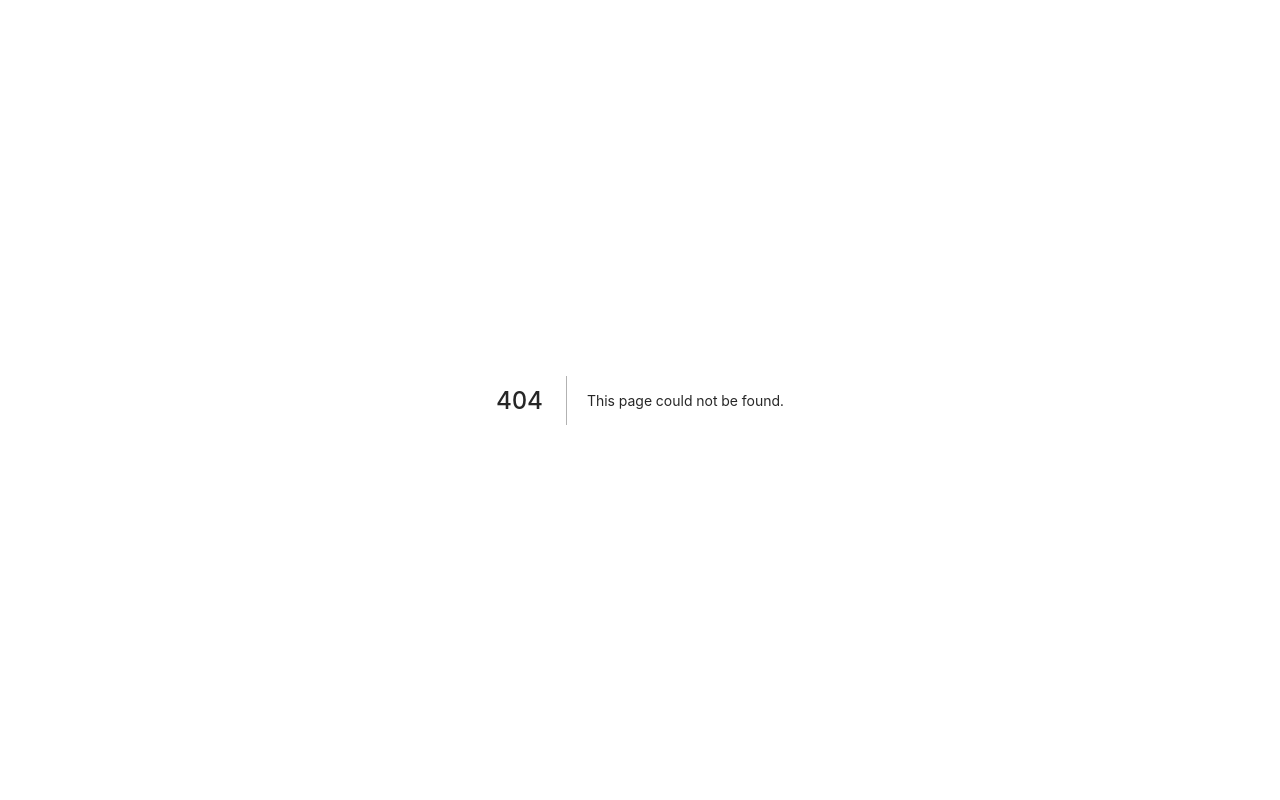
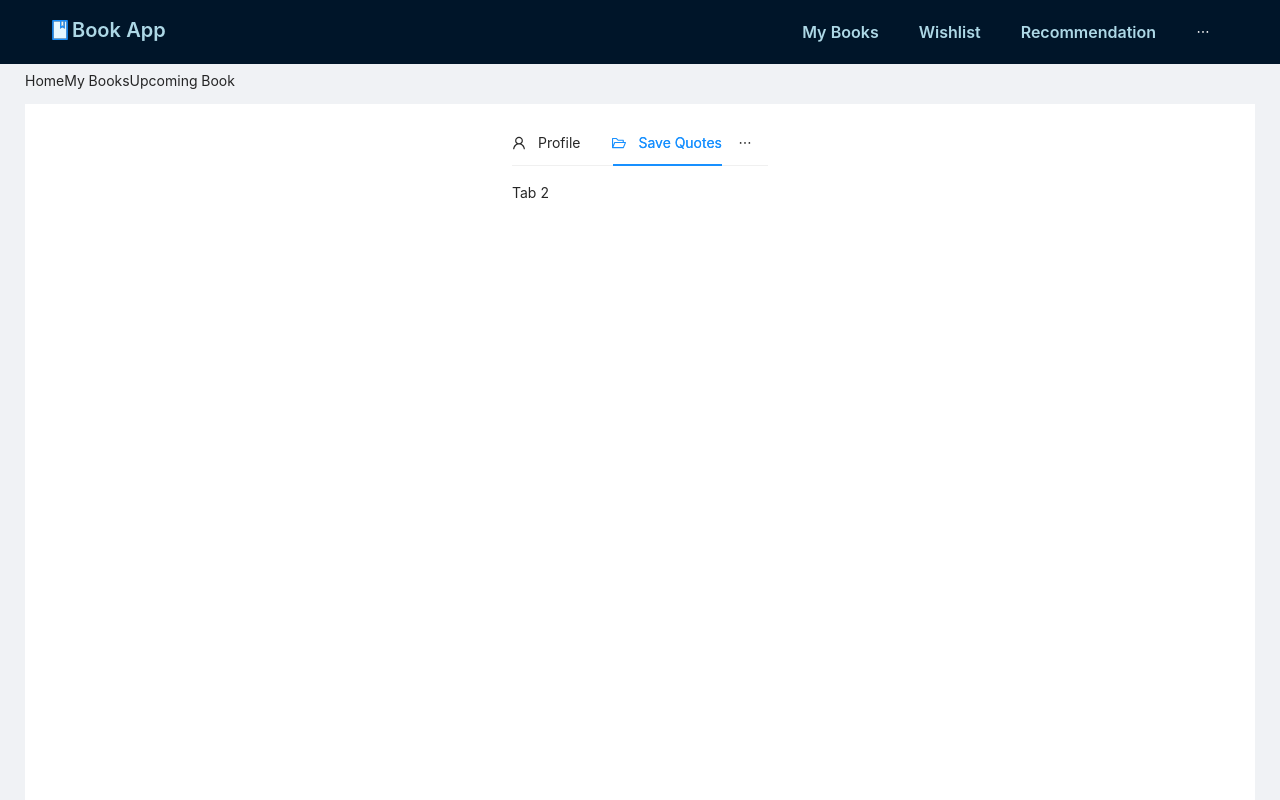
Before and after one commit to dannycahyo/book-super-app, a Next.js app: page /profile in a window 1280 px wide. Before the commit this address had no page. Shown: the top 800 px of the page. Built offline with nearby package versions, Linux system fonts and the light colour scheme.

Commit message:
initialize-profile-page

```diff
--- /dev/null
+++ b/components/Profile/PersonalInfo.tsx
@@ -0,0 +1,53 @@
+import React, { useState } from "react";
+import { Row, Col, Form, Input, Button, Typography } from "antd";
+
+const PersonalInfo = () => {
+  const [emailValue, setEmailValue] = useState<string>("");
+  const [passwordValue, setPasswordValue] = useState<string>("");
+  const [userName, setUserName] = useState<string>("");
+
+  return (
+    <Row justify="center" align="middle" className="py-8">
+      <Col span={24}>
+        <Form
+          layout="vertical"
+          initialValues={{ remember: true }}
+          autoComplete="off"
+        >
+          <Form.Item label="Username" name="username">
+            <Input
+              allowClear
+              onChange={(event: React.ChangeEvent<HTMLInputElement>) =>
+                setUserName(event.target.value)
+              }
+              value={userName}
+            />
+          </Form.Item>
+
+          <Form.Item label="Email" name="email">
+            <Input
+              allowClear
+              onChange={(event: React.ChangeEvent<HTMLInputElement>) =>
+                setEmailValue(event.target.value)
+              }
+              value={emailValue}
+            />
+          </Form.Item>
+
+          <Form.Item label="Password" name="password">
+            <Input
+              allowClear
+              onChange={(event: React.ChangeEvent<HTMLInputElement>) =>
+                setPasswordValue(event.target.value)
+              }
+              value={passwordValue}
+              type="password"
+            />
+          </Form.Item>
+        </Form>
+      </Col>
+    </Row>
+  );
+};
+
+export default PersonalInfo;
--- /dev/null
+++ b/pages/profile/index.tsx
@@ -0,0 +1,40 @@
+import React from "react";
+import Layout from "@containers/Layout/Layout";
+import { Tabs, Row } from "antd";
+import { UserOutlined, FolderOpenOutlined } from "@ant-design/icons";
+import PersonalInfo from "@components/Profile/PersonalInfo";
+
+const ProfilePage = () => {
+  return (
+    <Layout>
+      <Row justify="center" align="middle">
+        <Tabs defaultActiveKey="2">
+          <Tabs.TabPane
+            tab={
+              <span>
+                <UserOutlined />
+                Profile
+              </span>
+            }
+            key="1"
+          >
+            <PersonalInfo />
+          </Tabs.TabPane>
+          <Tabs.TabPane
+            tab={
+              <span>
+                <FolderOpenOutlined />
+                Save Quotes
+              </span>
+            }
+            key="2"
+          >
+            Tab 2
+          </Tabs.TabPane>
+        </Tabs>
+      </Row>
+    </Layout>
+  );
+};
+
+export default ProfilePage;
```
